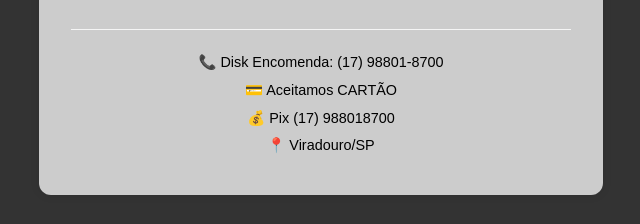
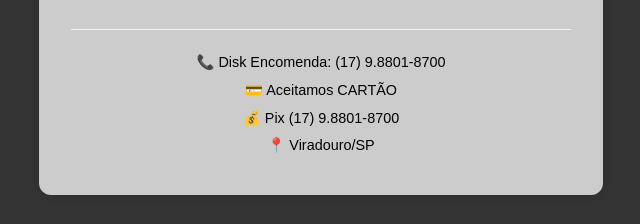
Before and after one commit to Vaz-Gabriel/Culinaria-VAZ, a plain HTML site: page index.html in a window 1280 px wide. Shown: the part 1052-1276 px from the top of the page, 319-959 px from the left. Drawn offline with Linux system fonts and the light colour scheme.

Commit message:
Update index.html

```diff
--- a/index.html
+++ b/index.html
@@ -20,7 +20,6 @@
 
       <h2>Cardápio</h2>
       <div id="itensContainer">
-        <!-- Um item de pedido padrão -->
         <div class="item">
           <label>DOBRADINHA:</label>
           <select class="dobradinha">
@@ -48,9 +47,9 @@
     </form>
 
     <footer>
-      <p>📞 Disk Encomenda: (17) 98801-8700</p>
+      <p>📞 Disk Encomenda: (17) 9.8801-8700</p>
       <p>💳 Aceitamos CARTÃO</p>
-      <p>💰 Pix (17) 988018700</p>
+      <p>💰 Pix (17) 9.8801-8700</p>
       <p>📍 Viradouro/SP</p>
     </footer>
   </div>
```
